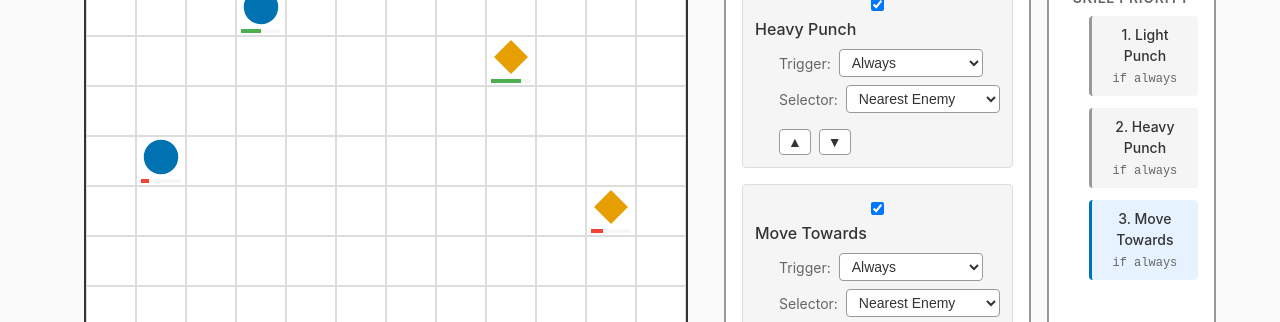
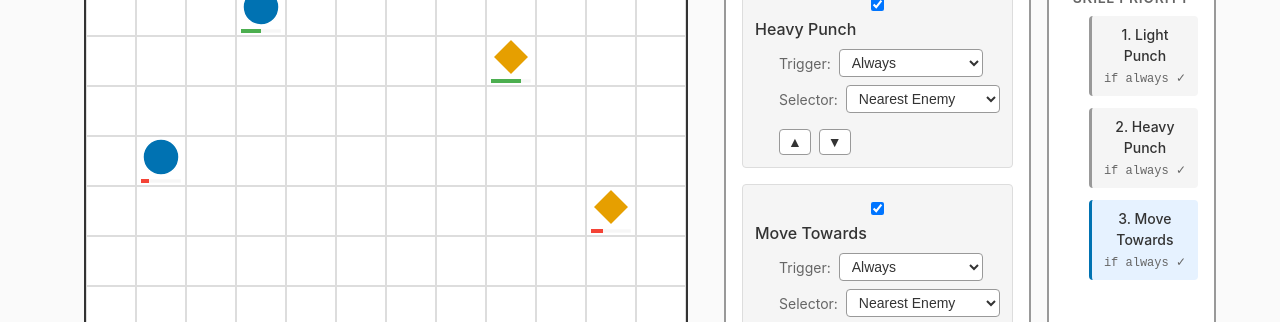
Before and after one commit to etrusk/curly-couscous, a React (Vite) app: page / in a window 1280 px wide. Both pictures are taken after a click on the icon 211 px from the left and 271 px from the top of the page. Shown: the part 410-732 px from the top of the page. Built offline with nearby package versions, Linux system fonts and the light colour scheme.

Commit message:
feat(RuleEvaluations): add trigger pass/fail evaluation display

```diff
--- a/src/components/RuleEvaluations/RuleEvaluations.tsx
+++ b/src/components/RuleEvaluations/RuleEvaluations.tsx
@@ -3,36 +3,66 @@ import {
   selectSelectedCharacter,
   selectTick,
   selectNextTickDecision,
+  selectCharacters,
 } from "../../stores/gameStore";
-import type { Trigger, Action } from "../../engine/types";
+import type { Trigger, Action, Skill, Character } from "../../engine/types";
+import { evaluateTrigger } from "../../engine/triggers";
 import styles from "./RuleEvaluations.module.css";
 
 /**
- * Format a single trigger for display.
+ * Trigger evaluation result with pass/fail status.
  */
-function formatTrigger(trigger: Trigger): string {
+interface TriggerEvaluationResult {
+  trigger: Trigger;
+  passed: boolean;
+}
+
+/**
+ * Evaluate all triggers for a skill and return pass/fail status for each.
+ */
+function evaluateSkillTriggers(
+  skill: Skill,
+  character: Character,
+  allCharacters: Character[],
+): TriggerEvaluationResult[] {
+  if (skill.triggers.length === 0) {
+    return [{ trigger: { type: "always" }, passed: true }];
+  }
+  return skill.triggers.map((trigger) => ({
+    trigger,
+    passed: evaluateTrigger(trigger, character, allCharacters),
+  }));
+}
+
+/**
+ * Format a single trigger for display with pass/fail status.
+ */
+function formatTrigger(trigger: Trigger, passed: boolean): string {
+  const status = passed ? " ✓" : " ✗";
   switch (trigger.type) {
     case "always":
-      return "always";
+      return `always${status}`;
     case "enemy_in_range":
-      return `enemy_in_range ${trigger.value}`;
+      return `enemy_in_range ${trigger.value}${status}`;
     case "ally_in_range":
-      return `ally_in_range ${trigger.value}`;
+      return `ally_in_range ${trigger.value}${status}`;
     case "hp_below":
-      return `hp_below ${trigger.value}%`;
+      return `hp_below ${trigger.value}%${status}`;
     case "my_cell_targeted_by_enemy":
-      return "my_cell_targeted";
+      return `my_cell_targeted${status}`;
     default:
       return "unknown trigger";
   }
 }
 
 /**
- * Format trigger array for display with AND joining.
+ * Format trigger array for display with AND joining and pass/fail status.
  */
-function formatTriggers(triggers: Trigger[]): string {
-  if (triggers.length === 0) return "always";
-  return triggers.map(formatTrigger).join(" AND ");
+function formatTriggers(evaluations: TriggerEvaluationResult[]): string {
+  if (evaluations.length === 0) return "always ✓";
+  return evaluations
+    .map((e) => formatTrigger(e.trigger, e.passed))
+    .join(" AND ");
 }
 
 /**
@@ -81,6 +111,7 @@ function formatResolutionText(action: Action, currentTick: number): string {
 
 export function RuleEvaluations() {
   const selectedCharacter = useGameStore(selectSelectedCharacter);
+  const allCharacters = useGameStore(selectCharacters);
   const currentTick = useGameStore(selectTick);
   const nextAction = useGameStore(
     selectNextTickDecision(selectedCharacter?.id ?? ""),
@@ -151,6 +182,11 @@ export function RuleEvaluations() {
           {visibleSkills.map((skill, index) => {
             const isActiveSkill =
               nextAction?.type !== "idle" && nextAction?.skill.id === skill.id;
+            const triggerEvaluations = evaluateSkillTriggers(
+              skill,
+              selectedCharacter,
+              allCharacters,
+            );
             return (
               <li
                 key={skill.id}
@@ -163,7 +199,7 @@ export function RuleEvaluations() {
                   )}
                 </div>
                 <div className={styles.skillTrigger}>
-                  if {formatTriggers(skill.triggers)}
+                  if {formatTriggers(triggerEvaluations)}
                 </div>
               </li>
             );
@@ -184,6 +220,11 @@ export function RuleEvaluations() {
             >
               {collapsedSkills.map((skill, index) => {
                 const absoluteIndex = activeSkillIndex + 1 + index;
+                const triggerEvaluations = evaluateSkillTriggers(
+                  skill,
+                  selectedCharacter,
+                  allCharacters,
+                );
                 return (
                   <li key={skill.id} className={styles.skillItem}>
                     <div className={styles.skillName}>
@@ -193,7 +234,7 @@ export function RuleEvaluations() {
                       )}
                     </div>
                     <div className={styles.skillTrigger}>
-                      if {formatTriggers(skill.triggers)}
+                      if {formatTriggers(triggerEvaluations)}
                     </div>
                   </li>
                 );
```
Also changed, not shown: 1 other file (tests, documents, lock files or other folders).
